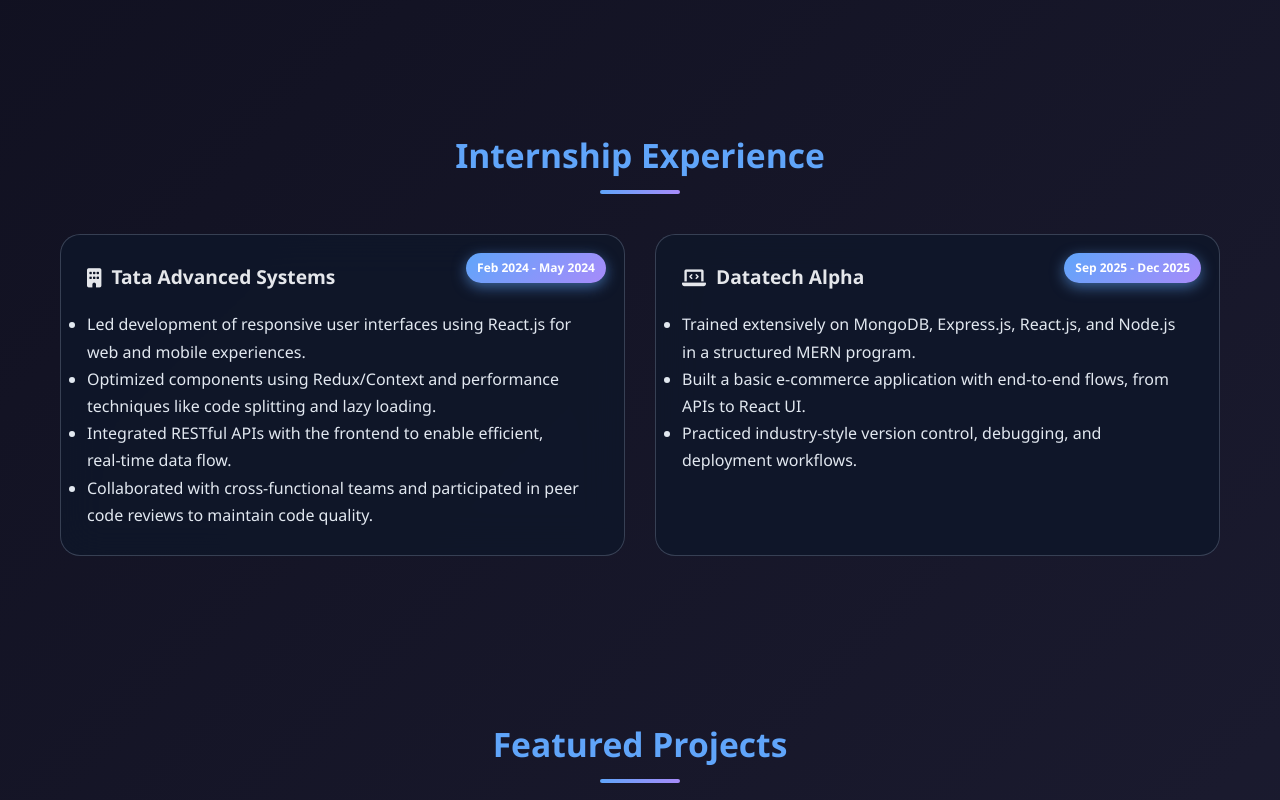
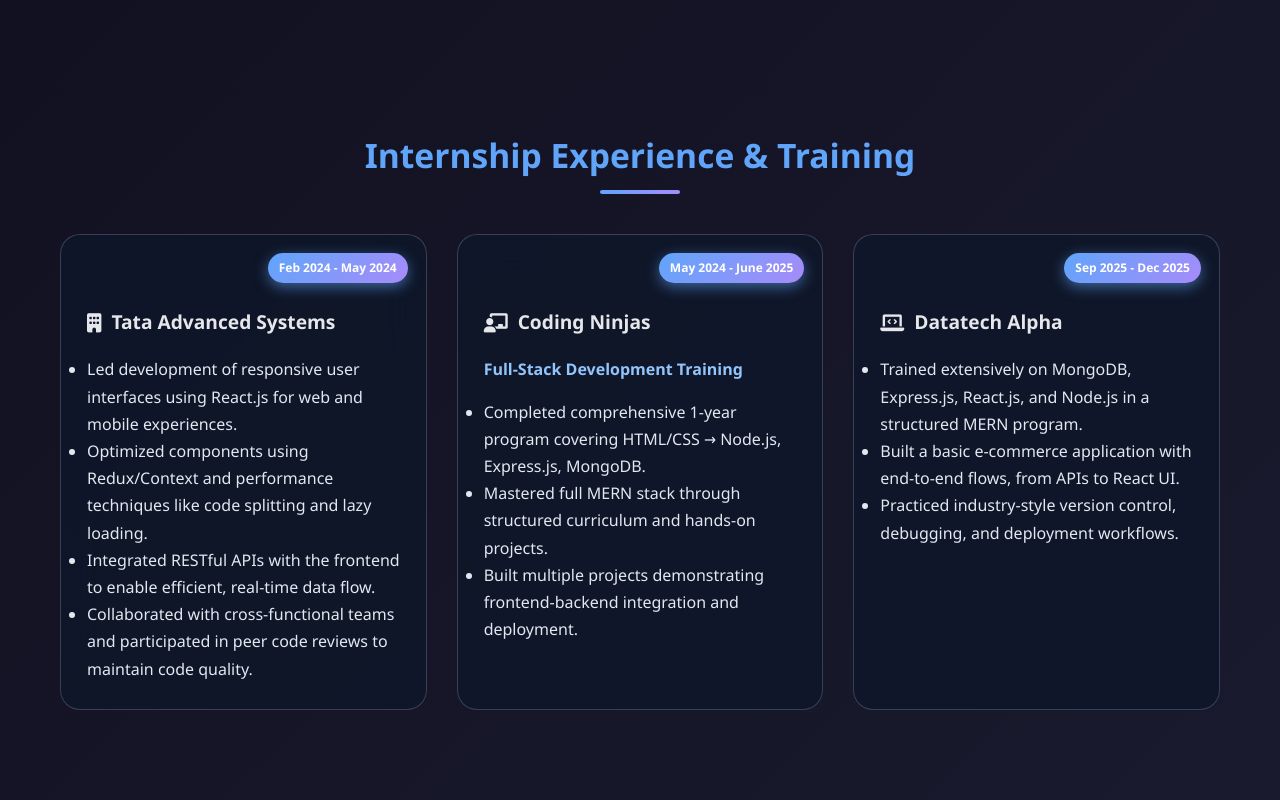
Before and after one commit to ishuhoy/portfolio, a plain HTML site: page index.html in a window 1280 px wide. Shown: the part 1180-1980 px from the top of the page. Drawn offline with nearby package versions, Linux system fonts and the light colour scheme.

Commit message:
Update experience section with Coding Ninjas training

```diff
--- a/index.html
+++ b/index.html
@@ -557,22 +557,37 @@
 
   <!-- INTERNSHIPS -->
   <section id="internships">
-    <h2 data-aos="fade-up">Internship Experience</h2>
+    <h2 data-aos="fade-up">Internship Experience & Training</h2>
     <div class="card-grid">
       <div class="card" data-aos="fade-up" data-aos-delay="100">
         <div class="timeline-badge">Feb 2024 - May 2024</div>
+        <div style="margin-top: 45px;">
           <h3><i class="fas fa-building"></i> Tata Advanced Systems</h3>
           <ul>
             <li>Led development of responsive user interfaces using React.js for web and mobile experiences.</li>
-          <li>Optimized components using Redux/Context and performance techniques like code splitting and lazy loading.
-          </li>
+            <li>Optimized components using Redux/Context and performance techniques like code splitting and lazy
+              loading.</li>
             <li>Integrated RESTful APIs with the frontend to enable efficient, real‑time data flow.</li>
             <li>Collaborated with cross‑functional teams and participated in peer code reviews to maintain code quality.
             </li>
           </ul>
         </div>
+      </div>
+      <div class="card" data-aos="fade-up" data-aos-delay="200">
+      <div class="timeline-badge">May 2024 - June 2025</div>
+      <div style="margin-top: 45px;">
+        <h3><i class="fas fa-chalkboard-teacher"></i> Coding Ninjas</h3>
+        <h4 style="color: #93c5fd; font-size: 1rem; margin-bottom: 15px;">Full-Stack Development Training</h4>
+        <ul>
+          <li>Completed comprehensive 1-year program covering HTML/CSS → Node.js, Express.js, MongoDB.</li>
+          <li>Mastered full MERN stack through structured curriculum and hands-on projects.</li>
+          <li>Built multiple projects demonstrating frontend-backend integration and deployment.</li>
+        </ul>
+      </div>
+    </div>
       <div class="card" data-aos="fade-up" data-aos-delay="300">
         <div class="timeline-badge">Sep 2025 - Dec 2025</div>
+        <div style="margin-top: 45px;">
           <h3><i class="fas fa-laptop-code"></i> Datatech Alpha</h3>
           <ul>
             <li>Trained extensively on MongoDB, Express.js, React.js, and Node.js in a structured MERN program.</li>
@@ -581,7 +596,9 @@
           </ul>
         </div>
       </div>
+    </div>
   </section>
+
 
   <!-- PROJECTS -->
   <section id="projects">
```
Lines whose indentation alone changed are shown as unchanged.
